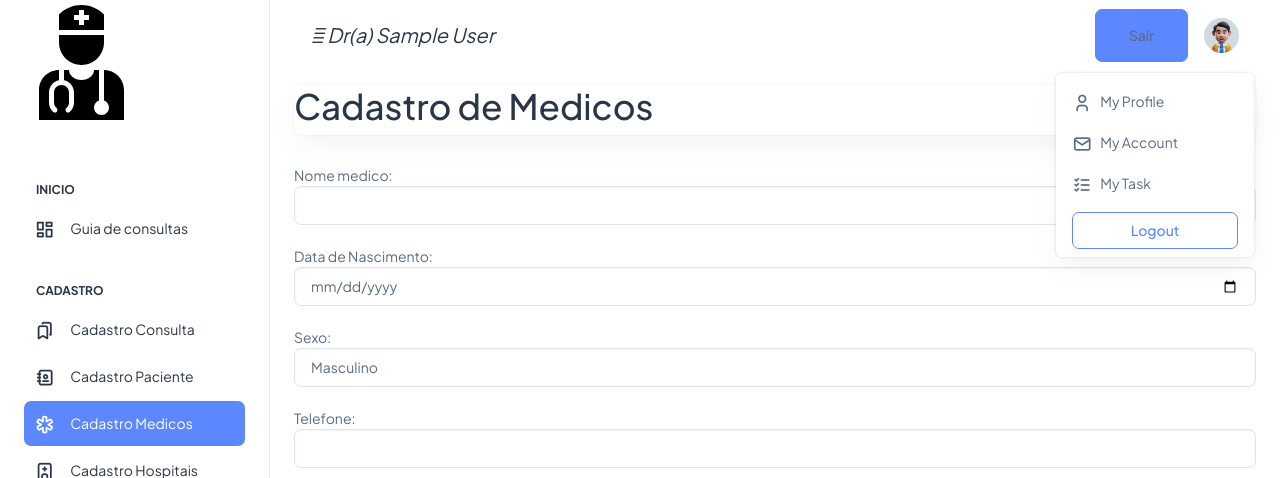
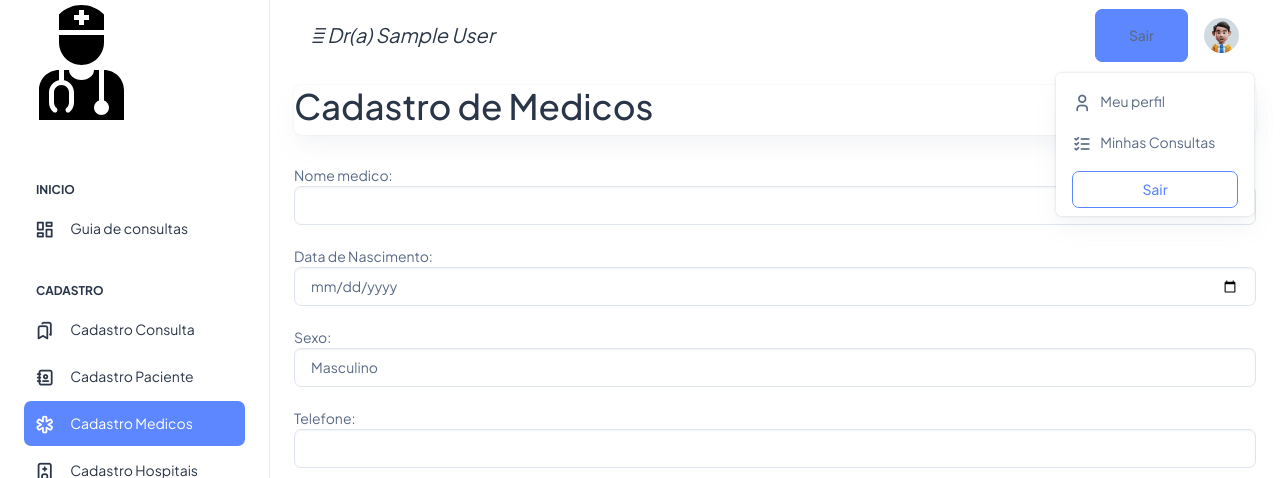
Before and after one commit to tbgbarros/PI-2-DSM2SEM, a PHP site: page /cad_medico.php in a window 1280 px wide, after a click that opens the changed part. Shown: the top 478 px of the page. Run offline with PHP 8.4, Linux system fonts and the light colour scheme; the visitor is signed in with stand-in values (Sample User, id 1); data comes from the database, SQL or seed files in the repository; some libraries are stand-ins or nearby versions.

Commit message:
alteracoes

```diff
--- a/CODIFICAÇÃO/pi/cad_medico.php
+++ b/CODIFICAÇÃO/pi/cad_medico.php
@@ -180,17 +180,13 @@ require_once 'class/log_consult.php';
                                     <div class="message-body">
                                         <a href="javascript:void(0)" class="d-flex align-items-center gap-2 dropdown-item">
                                             <i class="ti ti-user fs-6"></i>
-                                            <p class="mb-0 fs-3">My Profile</p>
-                                        </a>
-                                        <a href="javascript:void(0)" class="d-flex align-items-center gap-2 dropdown-item">
-                                            <i class="ti ti-mail fs-6"></i>
-                                            <p class="mb-0 fs-3">My Account</p>
+                                            <p class="mb-0 fs-3">Meu perfil</p>
                                         </a>
                                         <a href="javascript:void(0)" class="d-flex align-items-center gap-2 dropdown-item">
                                             <i class="ti ti-list-check fs-6"></i>
-                                            <p class="mb-0 fs-3">My Task</p>
+                                            <p class="mb-0 fs-3">Minhas Consultas</p>
                                         </a>
-                                        <a href="./authentication-login.html" class="btn btn-outline-primary mx-3 mt-2 d-block">Logout</a>
+                                        <a href="./authentication-login.html" class="btn btn-outline-primary mx-3 mt-2 d-block">Sair</a>
                                     </div>
                                 </div>
                             </li>
@@ -211,11 +207,7 @@ require_once 'class/log_consult.php';
                             <h1>Cadastro de Medicos</h1>
                         </div>
                     </div>
-
-
-
                     <div class="container">
-
                     </div>
                     <div class="container">
                         <form method="post" action="cad_medico_call.php">
--- a/CODIFICAÇÃO/pi/class/func.php
+++ b/CODIFICAÇÃO/pi/class/func.php
@@ -196,7 +196,7 @@ class Login
         $stmt->execute();
         if ($stmt->affected_rows > 0) {
             echo '<script>
-            alert("Dados inseridos com sucesso!");
+            alert("Dados alterados com sucesso!");
             window.location.href = "cad_paciente.php";
             </script>';
         }
@@ -211,7 +211,7 @@ class Login
         $stmt->execute();
         if ($stmt->affected_rows > 0) {
             echo '<script>
-            alert("Dados inseridos com sucesso!");
+            alert("Dados alterados com sucesso!");
             window.location.href = "cad_paciente.php";
             </script>';
         }
@@ -226,7 +226,7 @@ class Login
         $stmt->execute();
         if ($stmt->affected_rows > 0) {
             echo '<script>
-            alert("Dados inseridos com sucesso!");
+            alert("Dados alterados com sucesso!");
             window.location.href = "cad_hospital.php";
             </script>';
         }
@@ -258,12 +258,18 @@ class Login
         $stmt = $this->connect->getConexao()->prepare($insertProntuario);
         $stmt->bind_param("sis", $dt_consulta, $idMedico, $cpf);
         $stmt->execute();
-        if ($stmt->affected_rows == 0) {
+        if ($stmt->affected_rows > 0) {
             echo '<script>
-        alert("Prontuario inserido com sucesso!");
+        alert("Consulta inserida com sucesso!");
+        window.location.href = "cad_prontuario.php";
+        </script>';
+        } else {
+            echo '<script>
+        alert("Não foi possível excluir os dados!");
         window.location.href = "cad_prontuario.php";
         </script>';
         }
+        $stmt->close();
     }
 
     //listar consultas JOIN
```
Also changed, not shown: CODIFICAÇÃO/pi/cad_paciente.php (+3 -25 lines).
